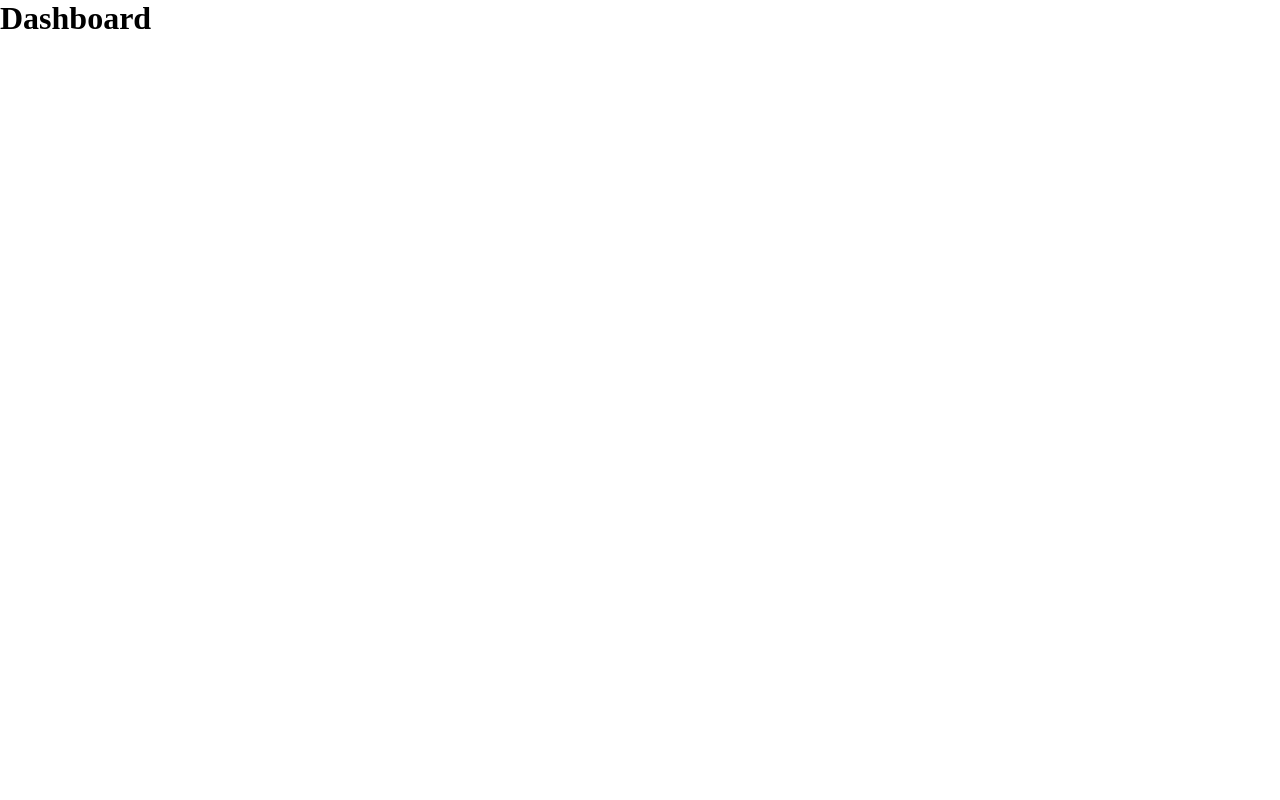
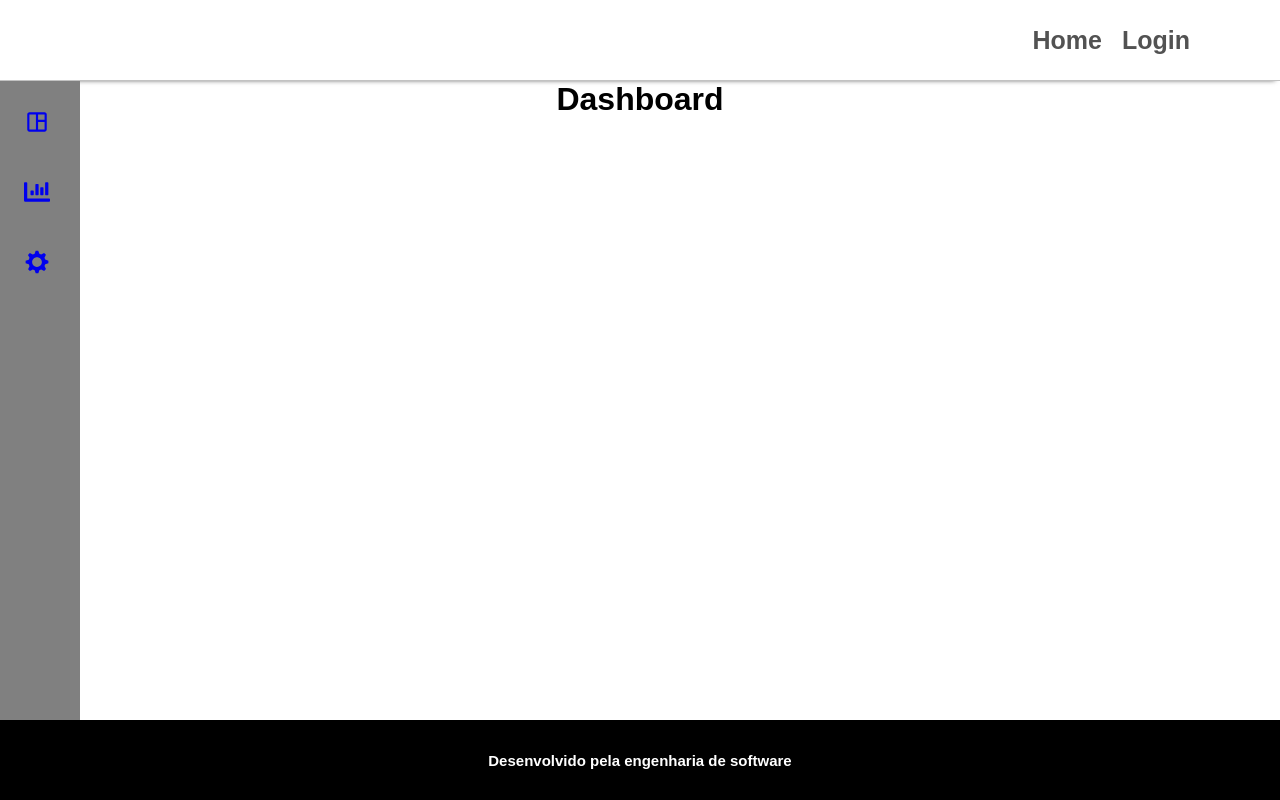
Before and after one commit to JhayneK/Projeto-Financas, a React (Vite) app: page /dashboard in a window 1280 px wide. Built offline with nearby package versions, Linux system fonts and the light colour scheme.

Commit message:
Melhoria no header

```diff
--- a/package.json
+++ b/package.json
@@ -12,6 +12,7 @@
   "dependencies": {
     "react": "^18.2.0",
     "react-dom": "^18.2.0",
+    "react-icons": "^4.10.1",
     "react-router-dom": "^6.15.0"
   },
   "devDependencies": {
--- a/src/App.css
+++ b/src/App.css
@@ -1,4 +1,70 @@
 * {
     margin: 0;
     padding: 0;
+    font-family: Arial, Helvetica, sans-serif;
 }
+
+.header {
+    width: 100%;
+    height: 10vh;
+    border-bottom: 1px solid rgb(194, 194, 194);
+    box-shadow: 0px 4px 5px -5px rgba(0,0,0,0.75);
+    display: flex;
+    align-items: center;
+    justify-content: end;
+}
+
+.navbar {
+    margin: 0px 5rem;
+    font-size: 25px;
+}
+
+.header-title {
+    text-decoration: none;
+    padding: 0px 10px;
+    font-weight: bold;
+    color: rgb(82, 82, 82);
+}
+
+.barra-lateral-container {
+    display: flex;
+    flex-direction: column;
+    align-items: start;
+    background-color: grey;
+    width: max-content;
+    height: 80vh;
+    position: absolute;
+}
+
+.barra-lateral-icon-positions {
+    cursor: pointer;
+    margin: 1.5rem;
+    width: 2rem;
+}
+
+.footer {
+    width: 100%;
+    height: 10vh;
+    background-color: black;
+    display: flex;
+    justify-content: center;
+    bottom: 0px;
+    position: absolute;
+}
+
+.footer-content {
+    margin: 0px 7rem;
+    display: flex;
+    color: white;
+    align-items: center;
+    font-size: 10px;
+}
+
+.page-container {
+    height: 80vh;
+}
+
+.pages-main-content {
+    display: flex;
+    justify-content: center;
+}
--- /dev/null
+++ b/src/components/Barralateral.jsx
@@ -0,0 +1,23 @@
+import React from "react";
+import { FaChartBar } from "react-icons/fa";
+import { MdOutlineSpaceDashboard } from "react-icons/md";
+import { GoGear } from "react-icons/go";
+import { Link } from "react-router-dom";
+
+export default function Barralateral() {
+    return (
+        <div className="barra-lateral-container">
+            <div className="barra-lateral-icon-positions">
+                <Link to="../dashboard">
+                    <MdOutlineSpaceDashboard id="link-dashboard" size={26} style={{ marginTop: 4 }} />
+                </Link>
+                <Link to="../relatorio">
+                    <FaChartBar id="link-relatorio" size={26} style={{ marginTop: 40 }} />
+                </Link>
+                <Link to="../config">
+                    <GoGear id="link-config" size={26} style={{ marginTop: 40 }} />
+                </Link>
+            </div>
+        </div>
+    );
+}
--- /dev/null
+++ b/src/components/Footer.jsx
@@ -0,0 +1,9 @@
+export default function Footer() {
+    return(
+        <div className="footer">
+            <div className="footer-content">
+                <h2>Desenvolvido pela engenharia de software</h2>
+            </div>
+        </div>
+    )
+}
--- /dev/null
+++ b/src/components/Header.jsx
@@ -0,0 +1,9 @@
+import Navbar from "./Navbar"
+
+export default function Header() {
+    return(
+        <div className="header">
+            <Navbar />
+        </div>
+    )
+}
--- /dev/null
+++ b/src/components/Navbar.jsx
@@ -0,0 +1,13 @@
+import { Link, useLocation } from "react-router-dom"
+
+export default function Navbar() {
+
+    const pathname = useLocation.pathname
+
+    return(
+        <nav className="navbar">
+            <Link className="header-title" to="/">Home</Link>
+            <Link className="header-title" to="/login">Login</Link>
+        </nav>
+    )
+}
--- a/src/pages/Config.jsx
+++ b/src/pages/Config.jsx
@@ -1,5 +1,9 @@
 export default function Config() {
     return(
-        <h1>Config</h1>
+        <div className="page-container">
+            <div className="pages-main-content">
+                <h1>Config</h1>
+            </div>
+        </div>
     )
 }
--- a/src/pages/Dashboard.jsx
+++ b/src/pages/Dashboard.jsx
@@ -1,5 +1,9 @@
 export default function Dashboard() {
     return(
-        <h1>Dashboard</h1>
+        <div className="page-container">
+            <div className="pages-main-content">
+                <h1>Dashboard</h1>
+            </div>
+        </div>
     )
 }
--- a/src/pages/Home.jsx
+++ b/src/pages/Home.jsx
@@ -1,5 +1,10 @@
 export default function Home() {
-    return(
-        <h1>Home</h1>
-    )
+
+    return (
+        <div className="page-container">
+            <div className="pages-main-content">
+                <h1>Home</h1>
+            </div>
+        </div>
+    );
 }
--- a/src/pages/Login.jsx
+++ b/src/pages/Login.jsx
@@ -1,5 +1,9 @@
 export default function Login() {
     return(
-        <h1>Login</h1>
+        <div className="page-container">
+            <div className="pages-main-content">
+                <h1>Login</h1>
+            </div>
+        </div>
     )
 }
--- a/src/pages/Relatorio.jsx
+++ b/src/pages/Relatorio.jsx
@@ -1,5 +1,9 @@
 export default function Relatorio() {
     return(
-        <h1>Relatorio</h1>
+        <div className="page-container">
+            <div className="pages-main-content">
+                <h1>Relatorio</h1>
+            </div>
+        </div>
     )
 }
--- a/src/routes/RoutesApp.jsx
+++ b/src/routes/RoutesApp.jsx
@@ -5,21 +5,27 @@ import Config from '../pages/Config'
 import Dashboard from '../pages/Dashboard'
 import Relatorio from '../pages/Relatorio'
 import Login from '../pages/Login'
+import Header from '../components/Header'
+import Barralateral from '../components/Barralateral'
+import Footer from '../components/Footer'
 
 export default function RoutesApp() {
 
     return (
         <BrowserRouter>
+            <Header/>
+            <Barralateral/>
             <Fragment>
                 <Routes>
-                    <Route path="*" element={<Login />} />
+                    <Route path="*" element={<Home />} />
+                    <Route exact path="/" element={<Home />} />
                     <Route path="/login" element={<Login />} />
-                    <Route path="/home" element={<Home />} />
-                    <Route path="/config" element={<Config />} />
                     <Route path="/dashboard" element={<Dashboard />} />
                     <Route path="/relatorio" element={<Relatorio />} />
+                    <Route path="/config" element={<Config />} />
                 </Routes>
             </Fragment>
+            <Footer />
         </BrowserRouter>
     )
 }
```
Also changed, not shown: 1 other file (tests, documents, lock files or other folders).
